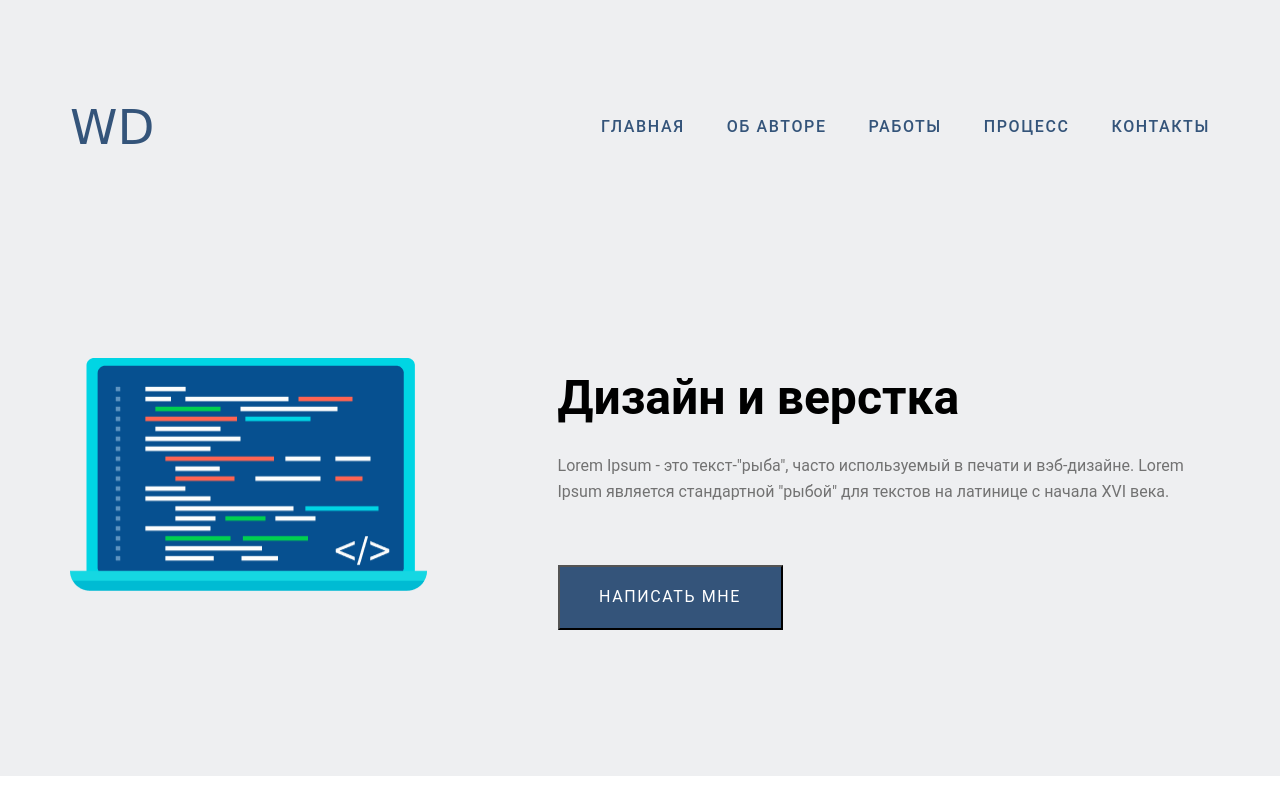
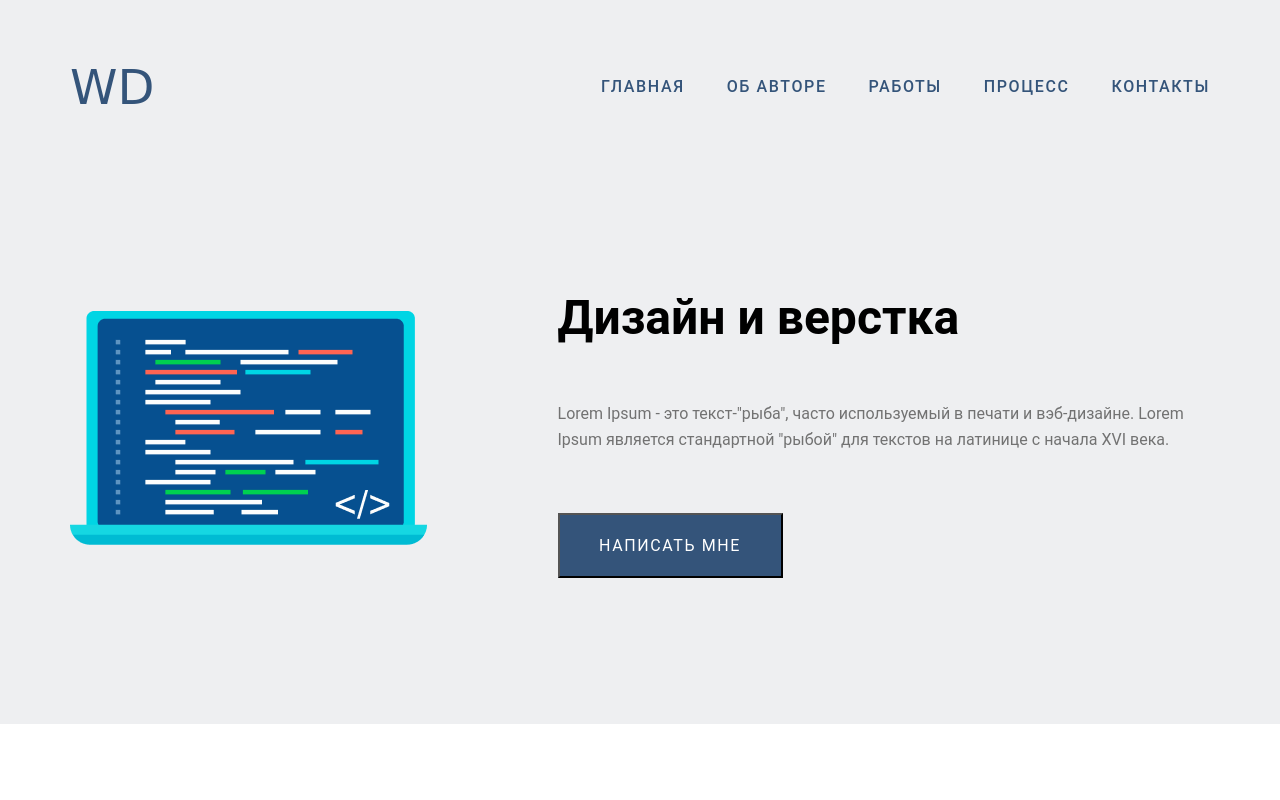
Before and after one commit to serg1557733/module_HW_A-Level, a plain HTML site: page src/index.html in a window 1280 px wide. Drawn offline with nearby package versions, Linux system fonts and the light colour scheme; files that its build step writes are made by us from their sources; a script that the page names is missing; a web font is replaced by a local one.

Commit message:
some fix

```diff
--- a/src/sass/blocks/_header.scss
+++ b/src/sass/blocks/_header.scss
@@ -12,6 +12,7 @@
     &_wrapper {
         display: flex;
         justify-content: space-between;
+        align-items: center;
         img {
             width: 357px;
             height: 233.7px;
@@ -38,24 +39,27 @@
         justify-content: space-between;
         align-items: center;
         margin-bottom: 161px;
+        h2 {
+            margin: 0;
+        }
     }
     &_content{
         padding-left: 131px;
-        font-family: Roboto;
         font-style: normal;
         font-weight: normal;
         font-size: 16px;
         line-height: 26px;
         color: #727272;
         h1 {
-            font-family: Roboto;
             font-style: normal;
             font-size: 48px;
             line-height: 79px;
             color: #000000;
+            margin-bottom: 44px;
         }
         p {
-            margin-bottom: 60px;
+
+            margin:0 0 60px 0;
         }
     }
 }
```
Also changed, not shown: dist/css/style.min.css.
